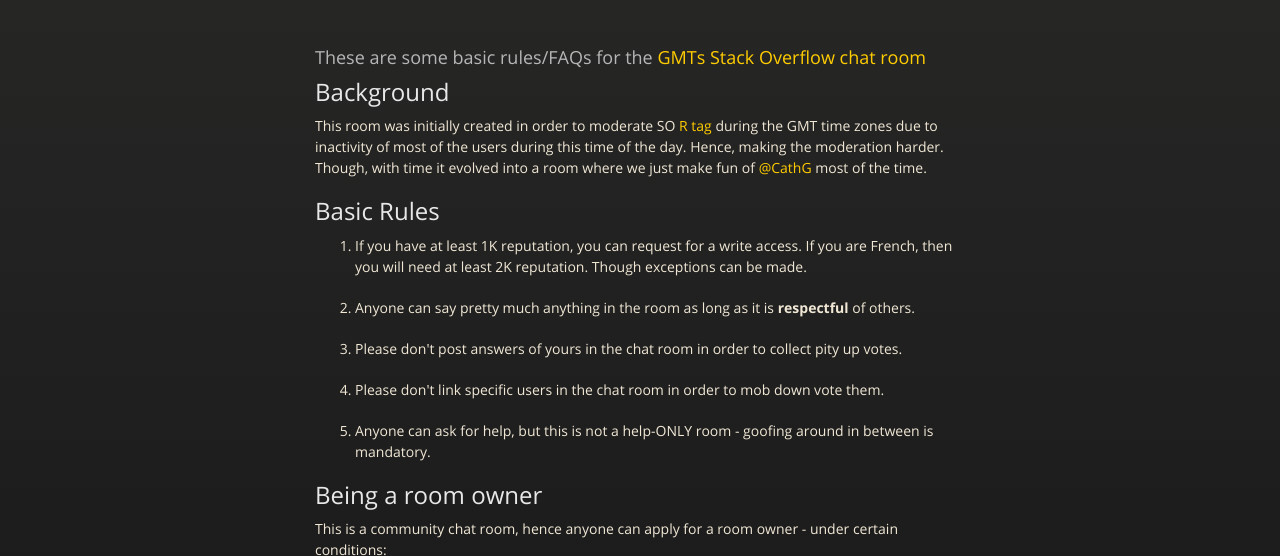
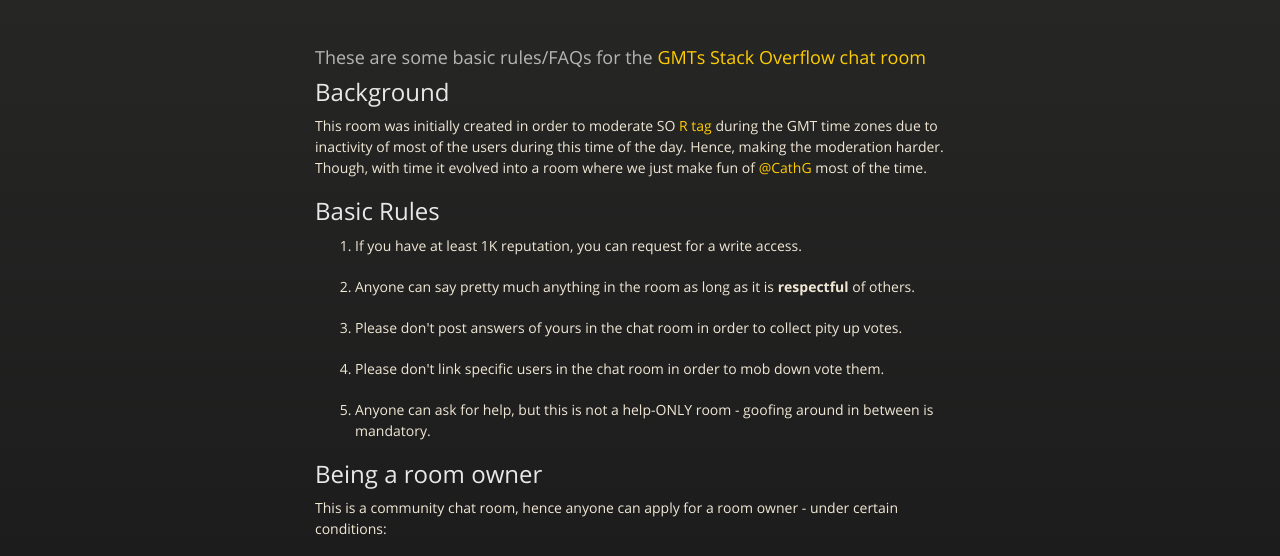
Before and after one commit to DavidArenburg/GMTs, a plain HTML site: page index.html in a window 1280 px wide. Shown: the part 226-782 px from the top of the page. Drawn offline with nearby package versions, Linux system fonts and the light colour scheme.

Commit message:
Update index.html

```diff
--- a/index.html
+++ b/index.html
@@ -51,7 +51,7 @@
 <a id="basic-rules" class="anchor" href="#basic-rules" aria-hidden="true"><span aria-hidden="true" class="octicon octicon-link"></span></a>Basic Rules</h2>
 
 <ol>
-<li><p>If you have at least 1K reputation, you can request for a write access. If you are French, then you will need at least 2K reputation. Though exceptions can be made.</p></li>
+<li><p>If you have at least 1K reputation, you can request for a write access.</p></li>
 <li><p>Anyone can say pretty much anything in the room as long as it is <strong>respectful</strong> of others.</p></li>
 <li><p>Please don't post answers of yours in the chat room in order to collect pity up votes. </p></li>
 <li><p>Please don't link specific users in the chat room in order to mob down vote them.</p></li>
```
